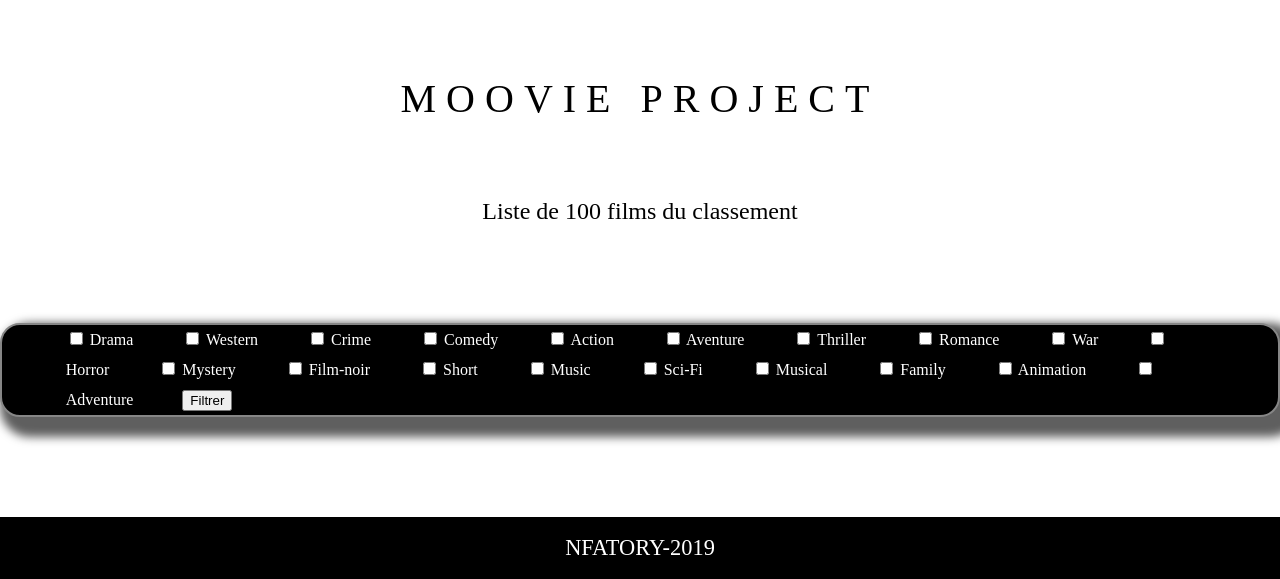
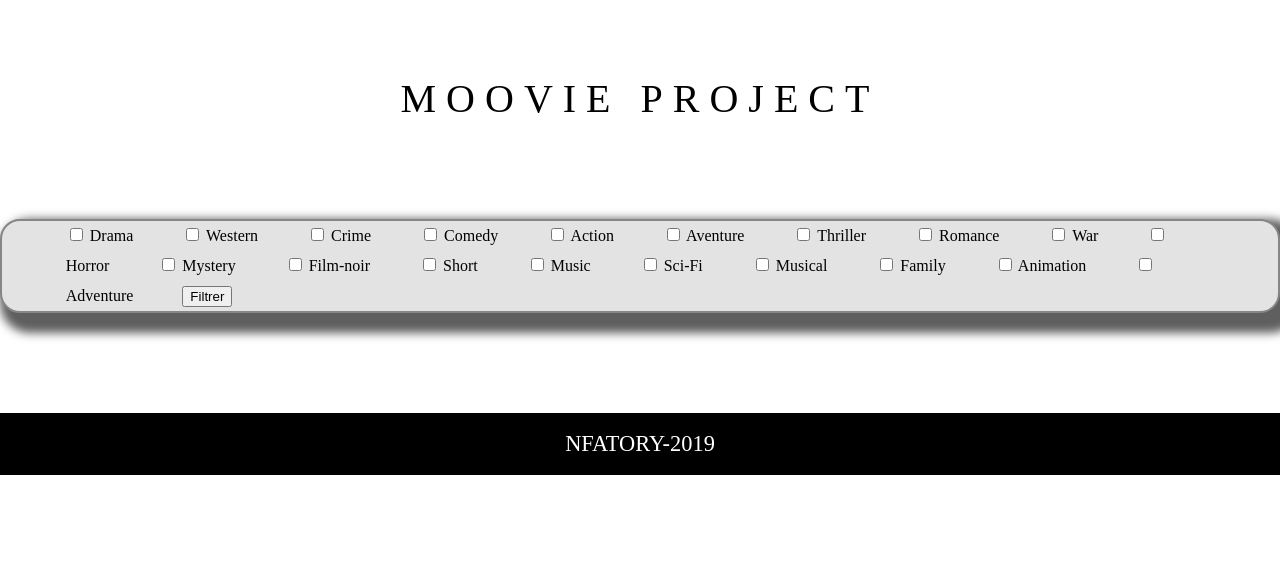
Before and after one commit to Nifooo/MoovieProject, a PHP site: page / in a window 1280 px wide. Shown: the part 680-1259 px from the top of the page. After the commit the page ends 1155 px from the top, so only its background shows below. Run offline with PHP 8.4, Linux system fonts and the light colour scheme; data that the repository does not hold is empty; a stand-in replaces the project's code that opens the database connection.

Commit message:
Style du checkbox

```diff
--- a/asset/css/style.css
+++ b/asset/css/style.css
@@ -50,15 +50,9 @@ h1 {
     margin: 80px 0;
 }
 
-.sous-titre {
-    text-align: center;
-    font-size: 1.5em;
-    margin-bottom: 40px;
-}
-
 #check {
-    background-color: #000000;
-    color: white;
+    background-color: #e3e3e3;
+    color: black;
     margin: 100px 0;
     border-radius: 20px;
     border: 2px solid #868686;
--- a/index.php
+++ b/index.php
@@ -52,7 +52,6 @@ include('inc/header.php');
 
     <a href="index.php"><img width="100%" src="asset/img/joker.png" alt="Affiche de film du joker"></a>
     <h1>Moovie Project</h1>
-    <p class="sous-titre">Liste de 100 films du classement</p>
 
     <section id="check">
         <div class="wrap">
```
